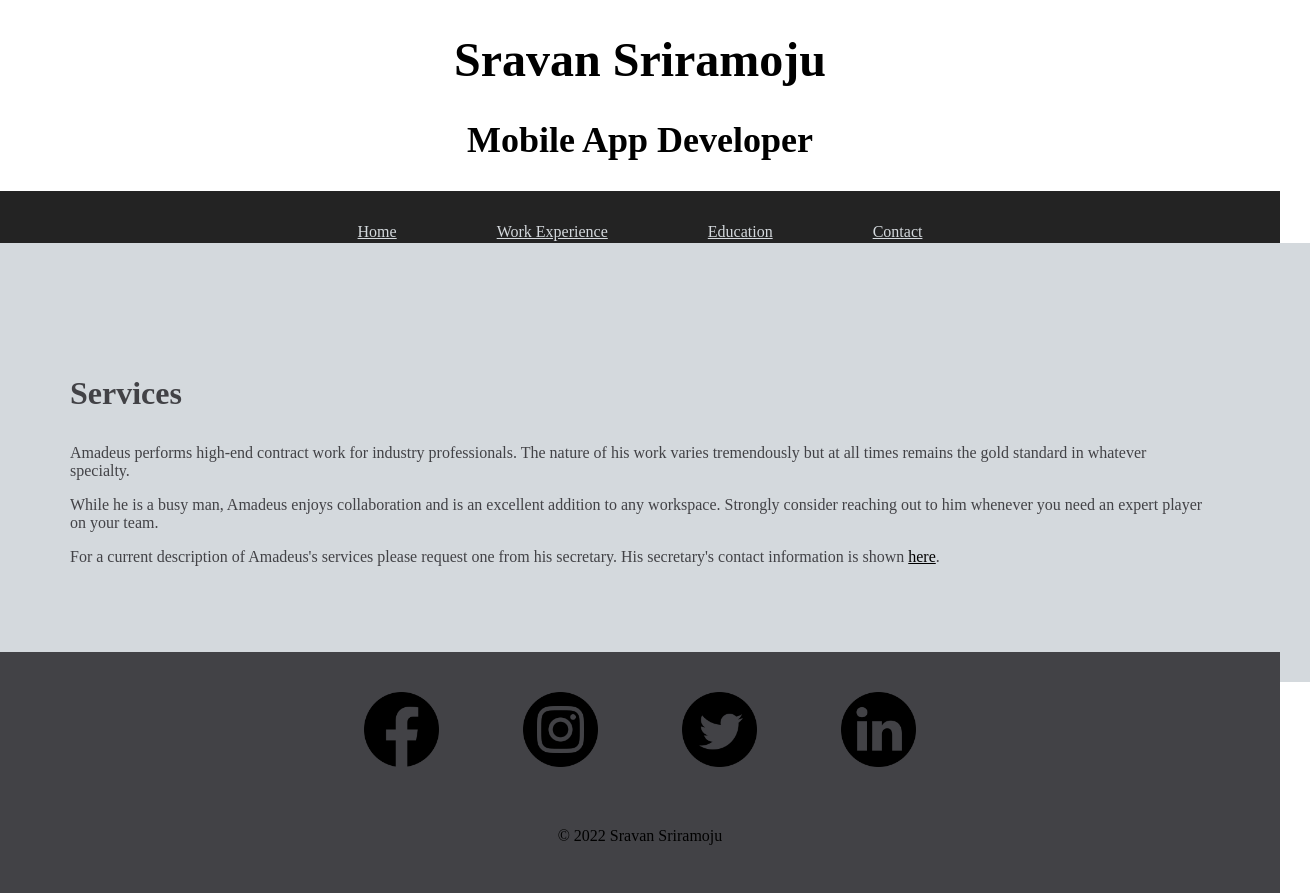
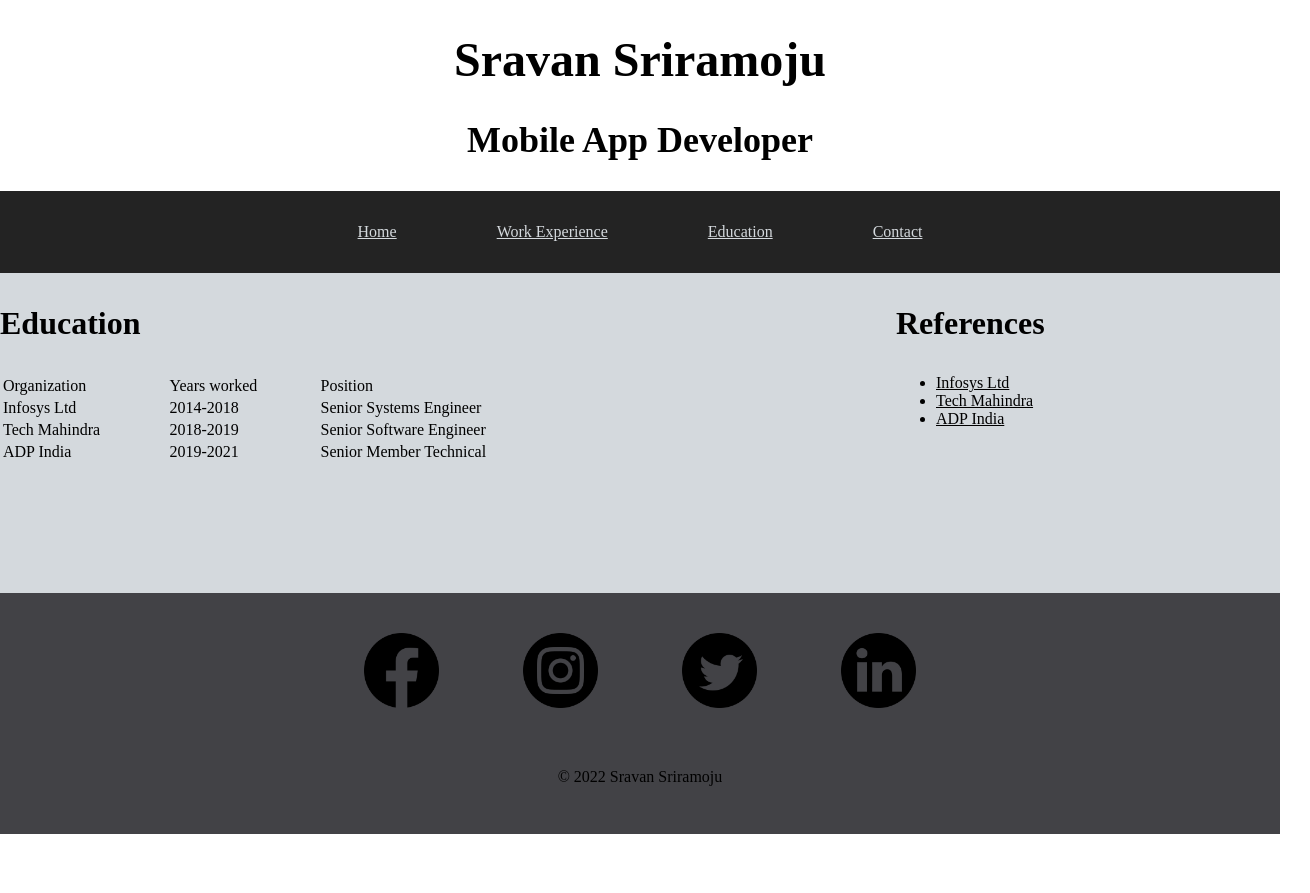
Before and after one commit to Ramoju/myblog_Sravan_C0828149, a plain HTML site: page work.html in a window 1280 px wide. Shown: the whole page, 1310 px wide, since content can reach past the window. After the commit the page ends 834 px from the top, so only its background shows below. Drawn offline with Linux system fonts and the light colour scheme; a web font is replaced by a local one.

```diff
--- a/work.html
+++ b/work.html
@@ -15,14 +15,39 @@
 		<a href="education.html">Education</a>
 		<a href="contact.html">Contact</a>
 	</div>
-	<div id="main">
-		<div id="services">
-			<h3>Services</h3>
-			<p>Amadeus performs high-end contract work for industry professionals. The nature of his work varies tremendously but at all times remains the gold standard in whatever specialty.
-			</p>
-			<p>While he is a busy man, Amadeus enjoys collaboration and is an excellent addition to any workspace. Strongly consider reaching out to him whenever you need an expert player on your team.</p>
-			<p>For a current description of Amadeus's services please request one from his secretary. His secretary's contact information is shown <a href="#contact">here</a>.</p>
-		</div>
+	<div class="row left">
+		<h3>Education</h3>
+		<table>
+			<tr>
+				<td>Organization</td>
+				<td>Years worked</td>
+				<td>Position</td>
+			</tr>
+			<tr>
+				<td>Infosys Ltd</td>
+				<td>2014-2018</td>
+				<td>Senior Systems Engineer</td>
+			</tr>
+			<tr>
+				<td>Tech Mahindra</td>
+				<td>2018-2019</td>
+				<td>Senior Software Engineer</td>
+			</tr>
+			<tr>
+				<td>ADP India</td>
+				<td>2019-2021</td>
+				<td>Senior Member Technical</td>
+			</tr>
+		</table>
+	</div>
+	<div class="row right">
+		<h3>References</h3>
+		<ul>
+			<a href="https://www.infosys.com/""><li>Infosys Ltd</li></a>
+			<a href="https://www.techmahindra.com/"><li>Tech Mahindra</li></a>
+			<a href="https://in.adp.com/"><li>ADP India</li></a>
+		</ul>
+	</div>
 		<div id="footer">
 			<a href="https://facebook.com"><img src="images/facebookIcon.png" alt="Facebook Icon"></a>
 			<a href="https://instagram.com"><img src="images/instagramIcon.png" alt="Instagram Icon"></a>
```
